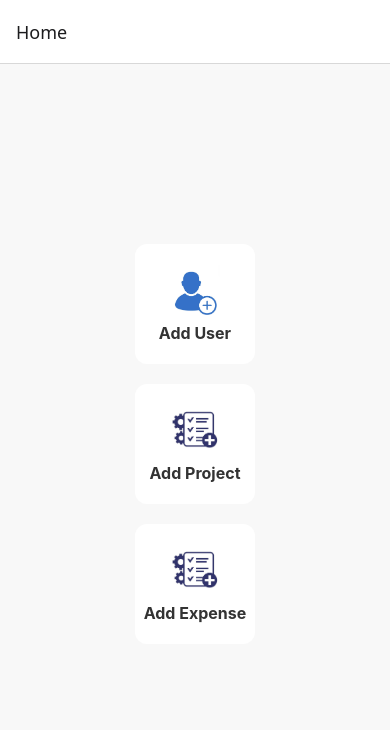
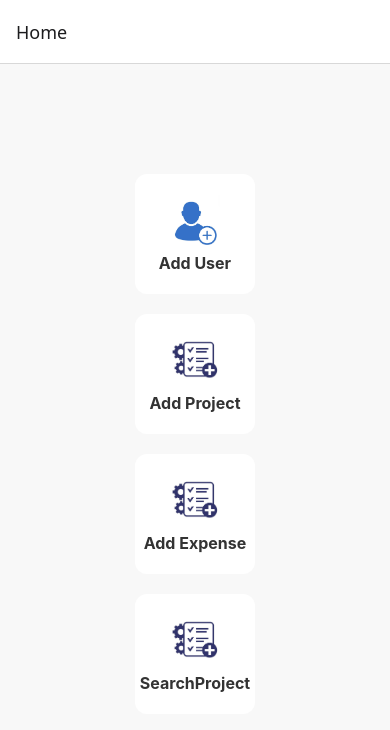
Before and after one commit to theetchanaa/civilfrontend, a React Native app: screen /Home in a window 390 px wide. Shown: the top 730 px of the page. Built offline with nearby package versions, Linux system fonts and the light colour scheme.

Commit message:
Updated project

```diff
--- a/App.js
+++ b/App.js
@@ -8,6 +8,7 @@ import MaterialFormScreen from './src/components/MaterialFormScreen';
 import MachineryFormScreen from './src/components/MachineryFormScreen';
 import ProjectFormScreen from './src/components/ProjectFormScreen'; // Import the screen
 import AddExpenseScreen from './src/components/AddExpenseScreen';
+import SearchProject from './src/components/SearchProject';
 
 const Stack = createStackNavigator();
 
@@ -22,6 +23,7 @@ const App = () => {
         <Stack.Screen name="MachineryFormScreen" component={MachineryFormScreen} />
         <Stack.Screen name="ProjectFormScreen" component={ProjectFormScreen} />
         <Stack.Screen name="AddExpense" component={AddExpenseScreen} />
+        <Stack.Screen name="SearchProject" component={SearchProject} />
       </Stack.Navigator>
     </NavigationContainer>
   );
--- a/package.json
+++ b/package.json
@@ -29,7 +29,10 @@
     "react-native-safe-area-context": "^5.0.0",
     "react-native-screens": "^4.4.0",
     "react-native-searchable-dropdown": "^1.1.3",
-    "react-native-vector-icons": "^10.2.0"
+    "react-native-vector-icons": "^10.2.0",
+    "react-dom": "18.3.1",
+    "react-native-web": "~0.19.13",
+    "@expo/metro-runtime": "~4.0.1"
   },
   "devDependencies": {
     "@babel/core": "^7.20.0"
--- a/src/components/HomeScreen.js
+++ b/src/components/HomeScreen.js
@@ -42,7 +42,21 @@ const HomeScreen = ({ navigation }) => {
   <Text style={styles.iconText}>Add Expense</Text>
 </TouchableOpacity>
 
+
       </View>
+      <View style={styles.iconWrapper}>
+
+      <TouchableOpacity
+  style={styles.iconContainer}
+  onPress={() => navigation.navigate('SearchProject')} // 'Add Project' must match the name in the navigator
+>
+  <Image
+    source={require('../../assets/add-project-icon.png')}
+    style={styles.iconImage}
+  />
+  <Text style={styles.iconText}>SearchProject</Text>
+</TouchableOpacity>
+</View>
     </View>
   );
 };
--- a/src/components/LabourFormScreen.js
+++ b/src/components/LabourFormScreen.js
@@ -24,7 +24,7 @@ const LabourFormPage = () => {
   useEffect(() => {
     const fetchIndustryOptions = async () => {
       try {
-        const response = await fetch('http://192.168.14.233:5000/labour');
+        const response = await fetch('http://192.168.1.4:5000/labour');
         const data = await response.json();
         console.log(data);
         setIndustryOptions(data.labour);
@@ -55,7 +55,7 @@ const LabourFormPage = () => {
 
     try {
       if (newIndustryType && !industryType) {
-        const labourResponse = await fetch('http://192.168.14.233:5000/add-labour', {
+        const labourResponse = await fetch('http://192.168.1.4:5000/add-labour', {
           method: 'POST',
           headers: {
             'Content-Type': 'application/json',
@@ -75,7 +75,7 @@ const LabourFormPage = () => {
         }
       }
 
-      const response = await fetch('http://192.168.14.233:5000/add-category', {
+      const response = await fetch('http://192.168.1.4:5000/add-category', {
         method: 'POST',
         headers: {
           'Content-Type': 'application/json',
--- a/src/components/MachineryFormScreen.js
+++ b/src/components/MachineryFormScreen.js
@@ -14,7 +14,7 @@ const MachineryFormScreen = () => {
   useEffect(() => {
     const fetchIndustryOptions = async () => {
       try {
-        const response = await fetch('http://192.168.14.233:5000/machinery');
+        const response = await fetch('http://192.168.1.4:5000/machinery');
         const data = await response.json();
         setIndustryOptions(data.machinery);
         setFilteredIndustryOptions(data.machinery);
@@ -42,7 +42,7 @@ const MachineryFormScreen = () => {
 
     try {
       if (newIndustryType && !industryType) {
-        const machineryResponse = await fetch('http://192.168.14.233:5000/add-machinery', {
+        const machineryResponse = await fetch('http://192.168.1.4:5000/add-machinery', {
           method: 'POST',
           headers: {
             'Content-Type': 'application/json',
@@ -58,7 +58,7 @@ const MachineryFormScreen = () => {
         alert('Success: New machinery type added successfully!');
       }
 
-      const response = await fetch('http://192.168.14.233:5000/add-category', {
+      const response = await fetch('http://192.168.1.4:5000/add-category', {
         method: 'POST',
         headers: {
           'Content-Type': 'application/json',
--- a/src/components/MaterialFormScreen.js
+++ b/src/components/MaterialFormScreen.js
@@ -24,7 +24,7 @@ const MaterialFormScreen = () => {
   useEffect(() => {
     const fetchIndustryOptions = async () => {
       try {
-        const response = await fetch('http://192.168.14.233:5000/material');
+        const response = await fetch('http://192.168.1.4:5000/material');
         const data = await response.json();
         console.log(data);
         setIndustryOptions(data.material);
@@ -55,7 +55,7 @@ const MaterialFormScreen = () => {
 
     try {
       if (newIndustryType && !industryType) {
-        const labourResponse = await fetch('http://192.168.14.233:5000/add-material', {
+        const labourResponse = await fetch('http://192.168.1.4:5000/add-material', {
           method: 'POST',
           headers: {
             'Content-Type': 'application/json',
@@ -75,7 +75,7 @@ const MaterialFormScreen = () => {
         }
       }
 
-      const response = await fetch('http://192.168.14.233:5000/add-category', {
+      const response = await fetch('http://192.168.1.4:5000/add-category', {
         method: 'POST',
         headers: {
           'Content-Type': 'application/json',
--- a/src/components/ProjectFormIntegration.js
+++ b/src/components/ProjectFormIntegration.js
@@ -12,7 +12,7 @@ const useProjectForm = () => {
 
   useEffect(() => {
     if (category) {
-      axios.get(`http://192.168.14.233:5000/${category}`)
+      axios.get(`http://192.168.1.4:5000/${category}`)
         .then(response => {
           const types = response.data[category] || [];
           const validTypes = types.filter(item => item && item.trim() !== '');
@@ -44,7 +44,7 @@ const useProjectForm = () => {
         })),
       };
 
-      axios.post('http://192.168.14.233:5000/submit_project', data)
+      axios.post('http://192.168.1.4:5000/submit_project', data)
         .then(response => {
           alert('Project and payments added successfully!');
           setProjectName('');
```
Also changed, not shown: 1 other file (tests, documents, lock files or other folders).
